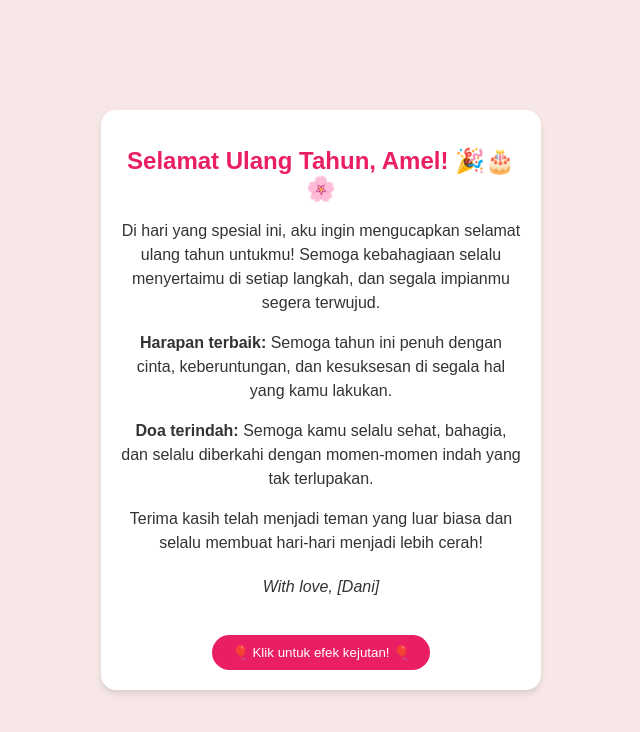
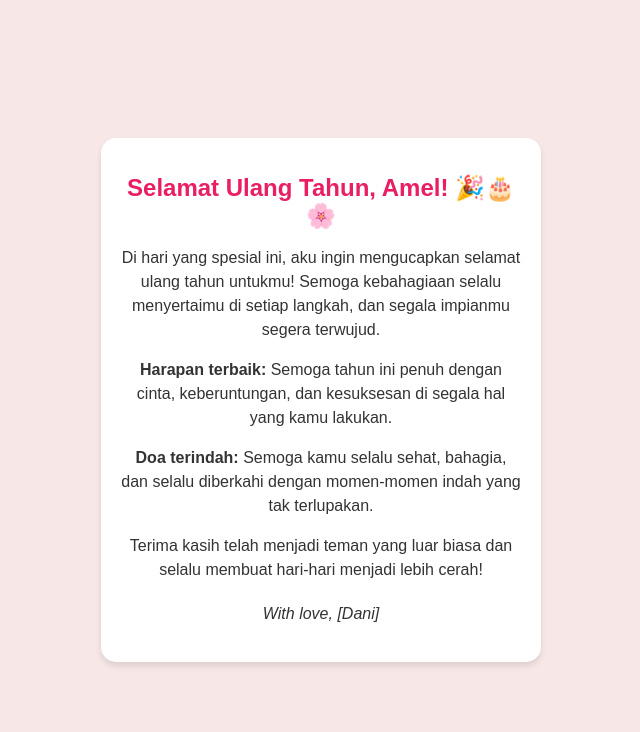
Before and after one commit to danindraa/hbd-amel, a plain HTML site: page index.html in a window 1280 px wide. Shown: the whole page, without its empty margins (319-959 px from the left). Drawn offline with Linux system fonts and the light colour scheme.

Commit message:
Update index.html

```diff
--- a/index.html
+++ b/index.html
@@ -19,7 +19,6 @@
             <p>Terima kasih telah menjadi teman yang luar biasa dan selalu membuat hari-hari menjadi lebih cerah!</p>
             <p class="signature">With love, [Dani]</p>
         </div>
-        <button id="animateButton">🎈 Klik untuk efek kejutan! 🎈</button>
     </div>
 
     <script src="script.js"></script>
```
